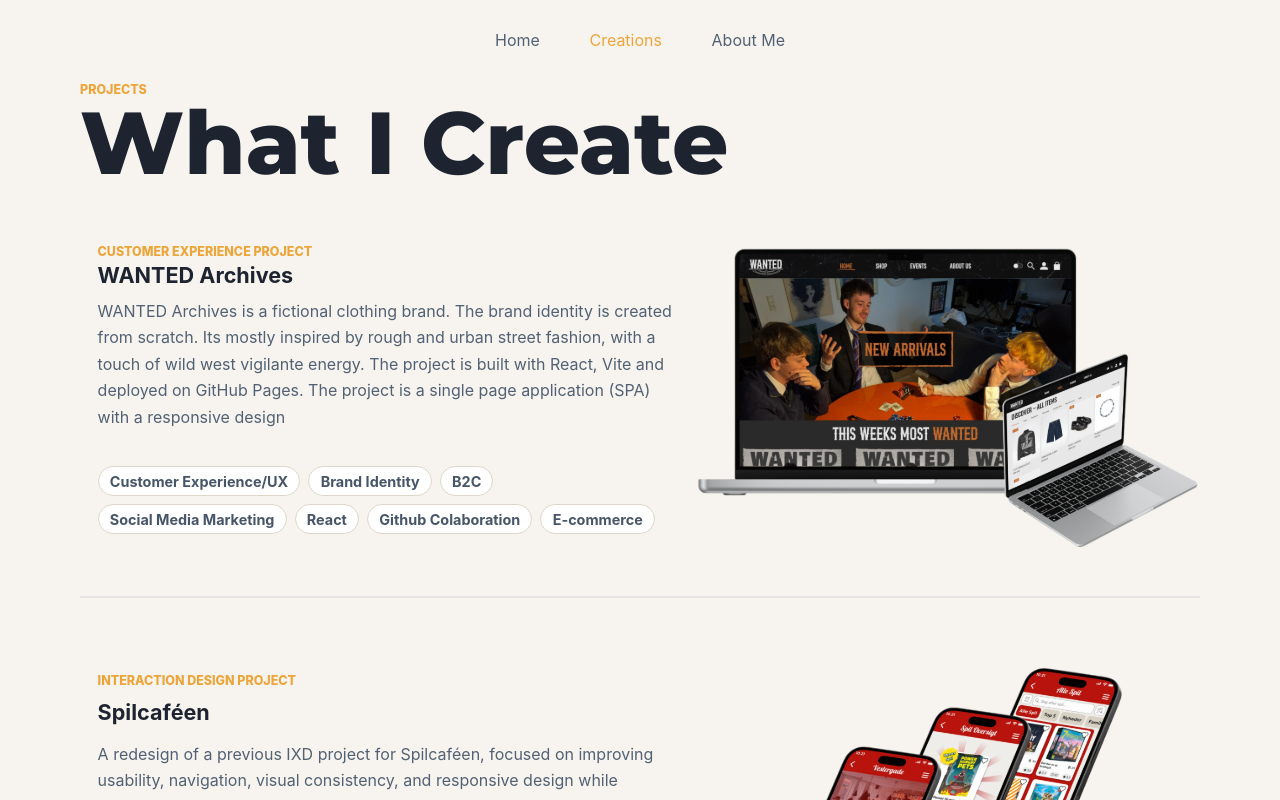
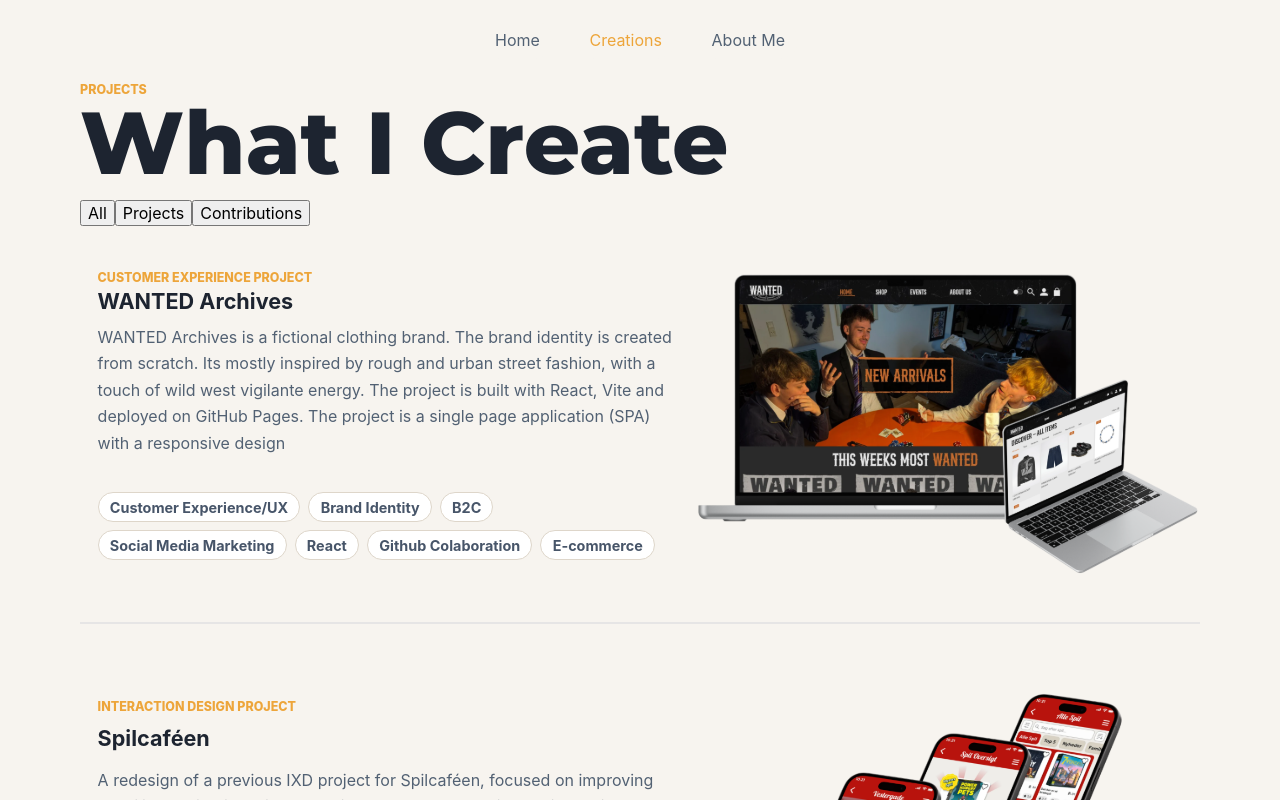
Before and after one commit to danielbilkvist/danielbilkvist.github.io, a React (Vite) app: page /projects in a window 1280 px wide. Shown: the top 800 px of the page. Built offline with nearby package versions, Linux system fonts and the light colour scheme; a web font is replaced by a local one.

Commit message:
Working Filter

```diff
--- a/src/pages/ProjectsPage.jsx
+++ b/src/pages/ProjectsPage.jsx
@@ -1,18 +1,46 @@
+import { useState } from "react";
 import { Link } from "react-router";
 import projects from "../data/projects";
 import "./ProjectsPage.css";
 
 function ProjectsPage() {
+  const [selectedCategory, setSelectedCategory] = useState("All");
+
+  const categories = [
+    "All",
+    ...new Set(projects.flatMap((project) => project.category)),
+  ];
+
+  const filteredProjects =
+    selectedCategory === "All"
+      ? projects
+      : projects.filter((project) =>
+          project.category.includes(selectedCategory)
+        );
+
   return (
     <div className="page projects-page">
       <section className="section-intro">
         <p className="eyebrow">Projects</p>
         <h1>What I Create</h1>
         {/* <p>Discover my projects, workflows and small experiments</p> */}
+
+        <div className="project-filter">
+          {categories.map((category) => (
+            <button
+            className={selectedCategory === category ? "active" : ""}
+            key={category}
+            type="button"
+            onClick={() => setSelectedCategory(category)}
+            >
+            {category}
+          </button>
+        ))}
+      </div>
       </section>
 
       <section className="project-grid" aria-label="Projektliste">
-        {projects.map((project) => (
+        {filteredProjects.map((project) => (
           <Link
             to={`/projects/${project.slug}`}
             className="project-card"
```
